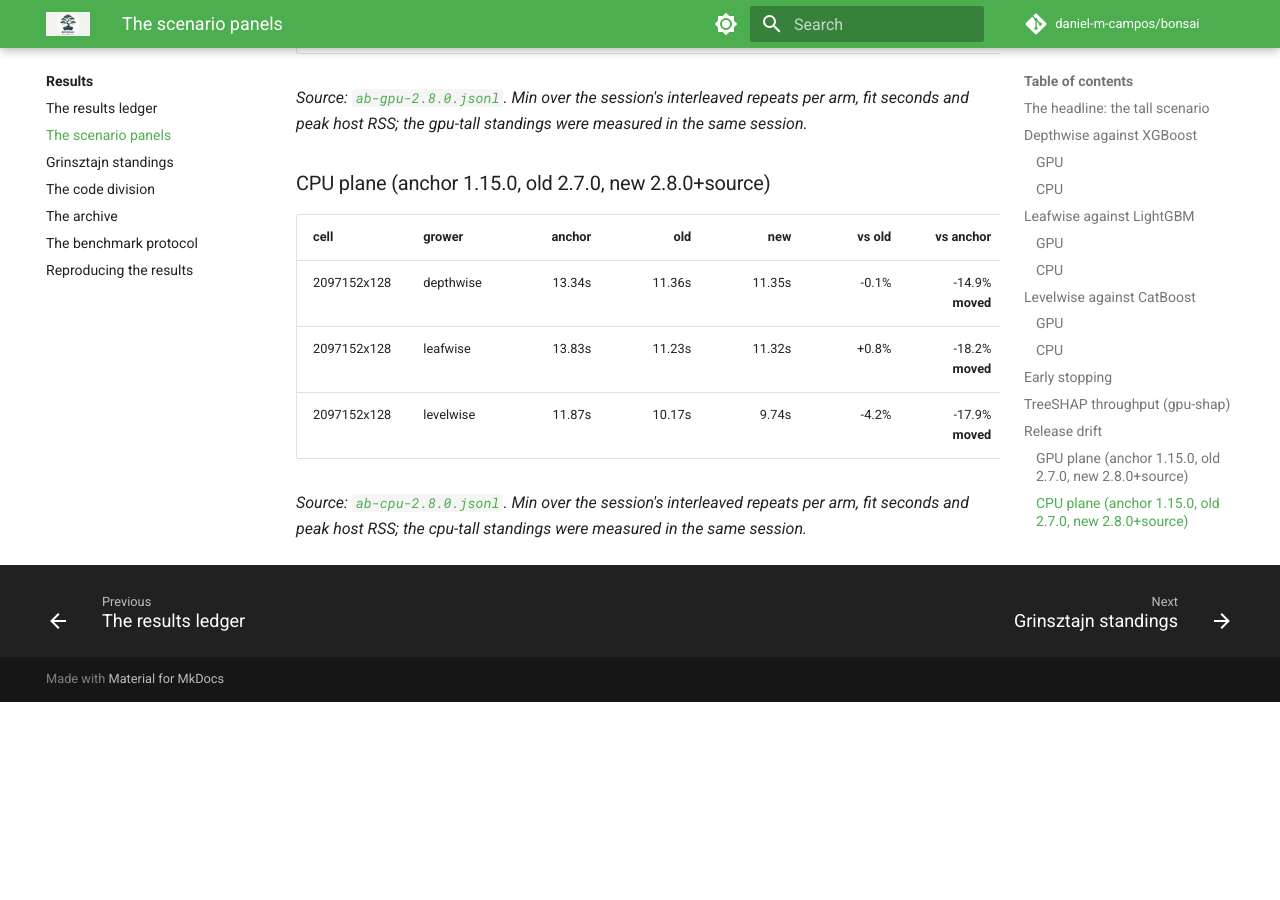
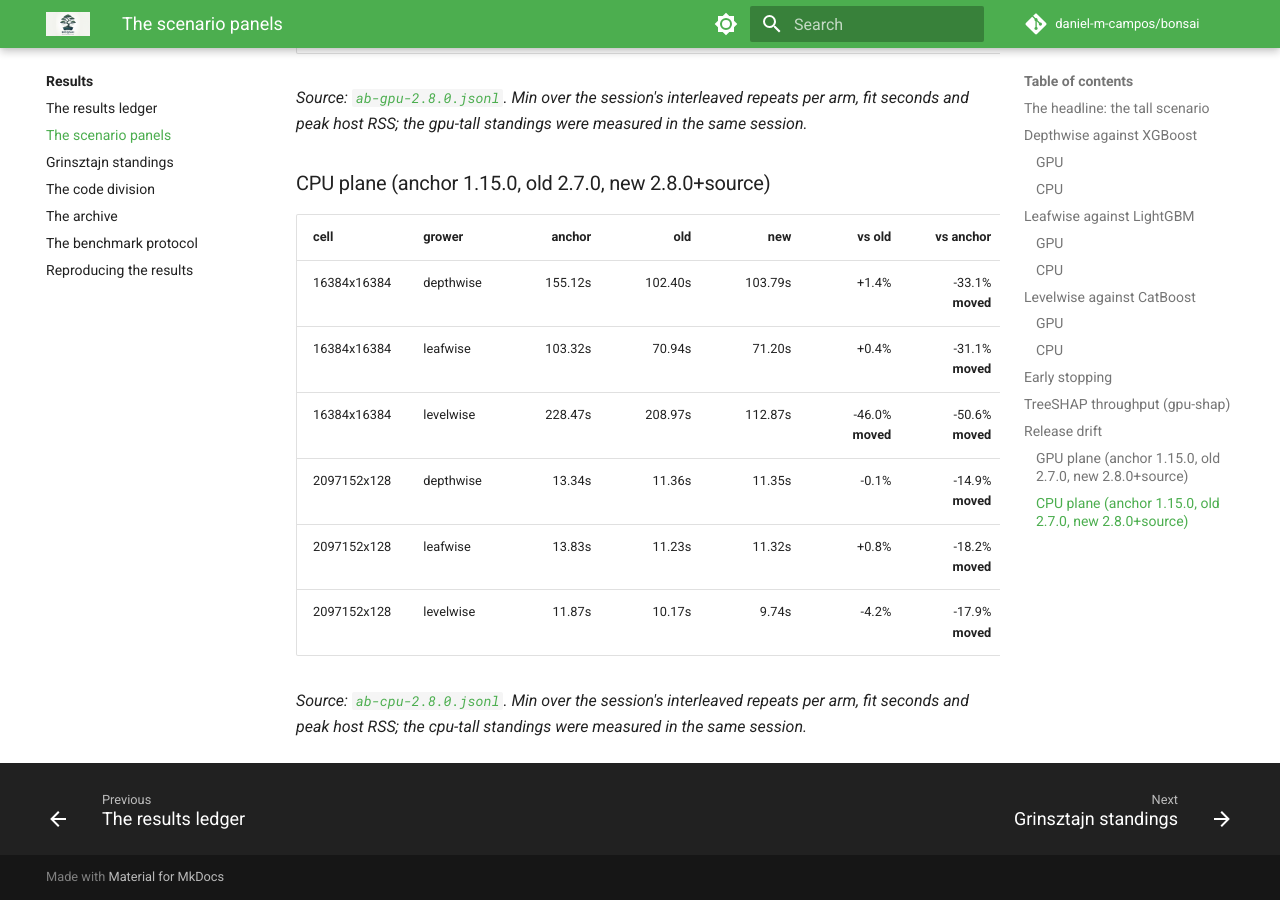
Before and after one commit to daniel-m-campos/bonsai, an MkDocs documentation site: the page built from docs/results/results/perf.md, in a window 1280 px wide and 900 px high, scrolled down 7190 px. Built offline with MkDocs 1.6.1 and Material for MkDocs 9.7.7, drawn with Linux system fonts in a browser that asks for light colours; comment, search, counter and statistics services are not loaded; before the commit the page ends 7892 px from its top, so only the background shows below that.

Commit message:
bench(standings): the cpu A/B gains the wide cell's rows
Eighteen rows at 16384 x 16384 (three growers, anchor 1.15.0, old
2.7.0, new 2.8.0 at 37395c63, two interleaved reps, 12 threads) join
ab-cpu-2.8.0.jsonl beside the tall cell's rows, through supersede on
cpu-tall from its own unchanged rows: the axis's stamp (sha, host,
date) is identical and only the A/B file and the release drift
section moved. The wide rows were fitted on a cpu3c pod (EPYC 9754,
16 vCPU cpuset), the ladder's fourth rung after cpu5g, cpu5c and
cpu3g refused; the tall rows came from the cpu5g pod.

Ran: standings_refresh.py supersede --axes cpu-tall --no-pr over the
merged results dir (verdict table in the PR body), render_results
(release drift section re-rendered).

```diff
--- a/docs/results/results/perf.md
+++ b/docs/results/results/perf.md
@@ -138,6 +138,9 @@ Each plane's tall cell, three wheels interleaved on the pod that measured the pl
 
 | cell | grower | anchor | old | new | vs old | vs anchor | old RSS | new RSS | RSS delta |
 |---|---|--:|--:|--:|--:|--:|--:|--:|--:|
+| 16384x16384 | depthwise | 155.12s | 102.40s | 103.79s | +1.4% | -33.1% **moved** | 7.25GB | 7.35GB | +1.4% |
+| 16384x16384 | leafwise | 103.32s | 70.94s | 71.20s | +0.4% | -31.1% **moved** | 5.77GB | 5.76GB | -0.2% |
+| 16384x16384 | levelwise | 228.47s | 208.97s | 112.87s | -46.0% **moved** | -50.6% **moved** | 7.66GB | 7.64GB | -0.3% |
 | 2097152x128 | depthwise | 13.34s | 11.36s | 11.35s | -0.1% | -14.9% **moved** | 1.83GB | 1.82GB | -0.5% |
 | 2097152x128 | leafwise | 13.83s | 11.23s | 11.32s | +0.8% | -18.2% **moved** | 1.82GB | 1.82GB | +0.0% |
 | 2097152x128 | levelwise | 11.87s | 10.17s | 9.74s | -4.2% | -17.9% **moved** | 1.84GB | 1.83GB | -0.5% |
```
Also changed, not shown: 1 other file.
